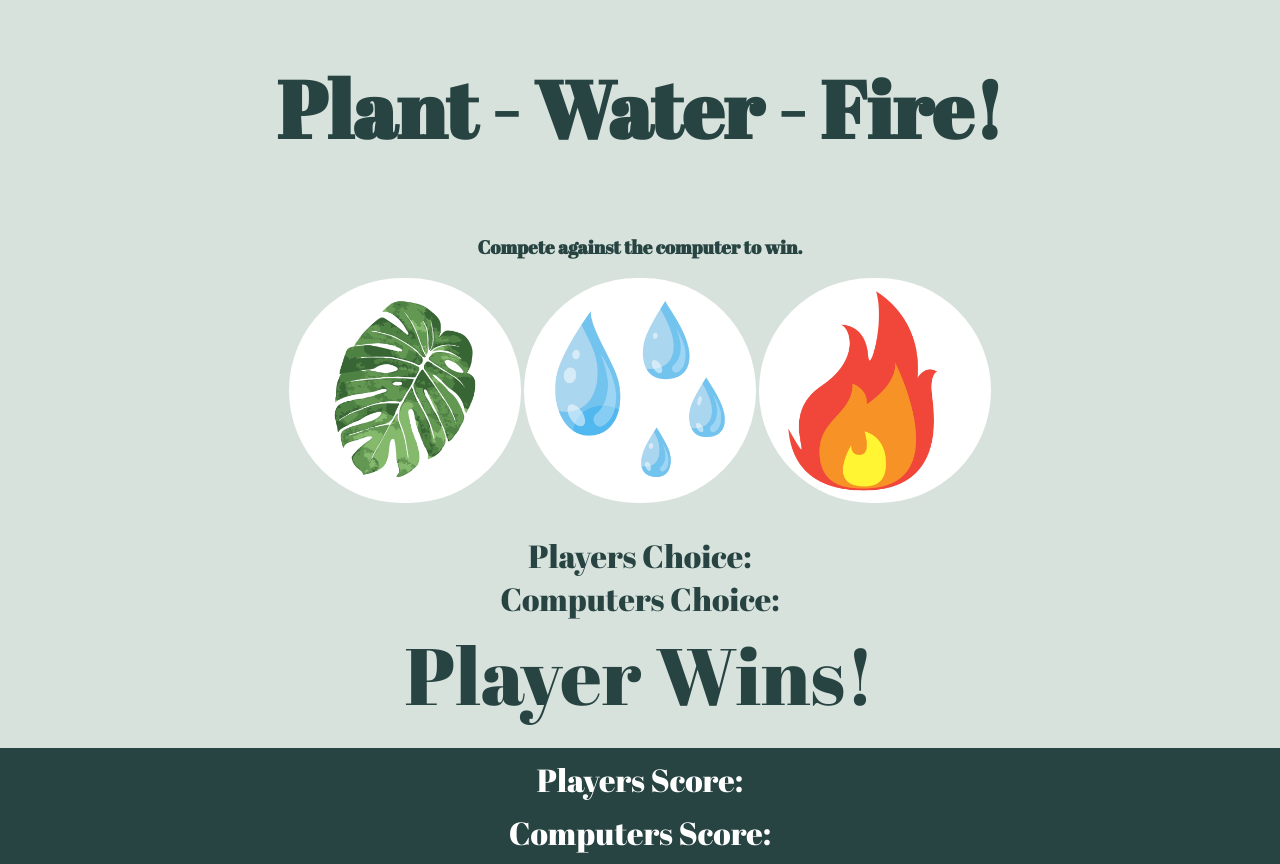
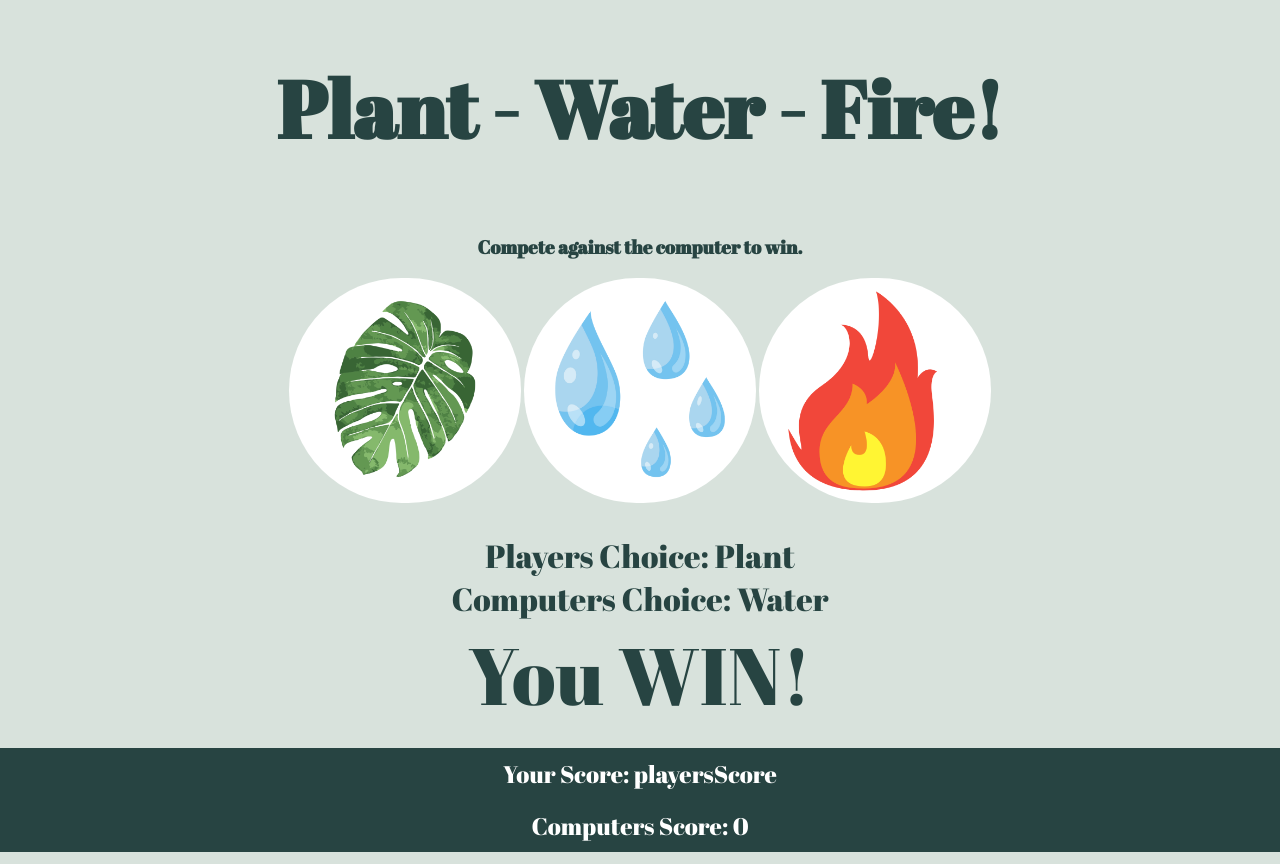
Before and after one commit to Brogandaisy/Plant-Water-Fire, a plain HTML site: page index.html in a window 1280 px wide. Both pictures are taken after a click on the button 405 px from the left and 390 px from the top of the page. Drawn offline with Linux system fonts and the light colour scheme.

Commit message:
Add result display when player wins, or computer wins

```diff
--- a/assets/css/style.css
+++ b/assets/css/style.css
@@ -41,7 +41,7 @@ h1 {
     background: #274442;
 }
 
-#playersChoice, #computersChoice {
+#playersDisplay, #computersDisplay {
     font-size: 2rem;
 }
 
@@ -52,17 +52,15 @@ h1 {
 
 /* Score Area */
 
-.score-area {
+#scoreArea {
     background-color: #274442;
     width: 100%;
-    margin: 20px, 10px;
 }
 
-#playersScore, #computersScore {
+.scoreTally {
     color: white;
-    margin-top: 10px;
-    margin-bottom: 10px;
     font-size: 1.5rem;
+    padding: 10px;
 }
 
 
@@ -82,7 +80,7 @@ h1 {
         font-size: 2rem;
     }
 
-    #playersChoice, #computersChoice {
+    #playersDisplay, #computersDisplay {
         font-size: 1.5rem;
     }
 
@@ -113,7 +111,7 @@ h1 {
         font-size: 3.5rem;
     }
 
-    #playersChoice, #computersChoice {
+    #playersDisplay, #computersDisplay {
         font-size: 2rem;
     }
 
@@ -144,7 +142,7 @@ h1 {
         font-size: 5rem;
     }
 
-    #playersChoice, #computersChoice {
+    #playersDisplay, #computersDisplay {
         font-size: 2rem;
     }
 
--- a/assets/javascript/script.js
+++ b/assets/javascript/script.js
@@ -1,12 +1,50 @@
-const choices = ["plant", "water", "fire"];
+const choices = ["Plant", "Water", "Fire"];
 const playersChoice = document.getElementById("playersChoice");
 const computersChoice = document.getElementById("computersChoice");
 const resultDisplay = document.getElementById("resultDisplay");
+const playersScoreTally = document.getElementById("playersScoreTally");
+const computersScoreTally = document.getElementById("computersScoreTally");
+let playersScore = 0;
+let computersScore = 0;
 
 function playGame(playersChoice) {
 
     const computersChoice = choices[Math.floor(Math.random() * 3)];
+    let result = "";
 
-    console.log(computersChoice);
+    if (playersChoice === computersChoice){
+        result = "It's a tie!";
+    }
+    else {
+        switch(playersChoice){
+            case "Plant" :
+            result = (computersChoice === "Water") ? "You WIN!" : "You LOSE!";
+            break;
+            case "Fire" :
+            result = (computersChoice === "Plant") ? "You WIN!" : "You LOSE!";
+            break;
+            case "Water" :
+            result = (computersChoice === "Fire") ? "You WIN!" : "You LOSE!";
+            break;
+        }
+    }
 
+    playersDisplay.textContent = `Players Choice: ${playersChoice}`;
+    computersDisplay.textContent = `Computers Choice: ${computersChoice}`;
+    resultDisplay.textContent = result;
+
+    resultDisplay.classList.remove();
+
+    switch(result){
+        case "You WIN!":
+            resultDisplay.classList.add();
+            playersScore++;
+            playersScoreTally.textContent = "playersScore";
+            break;
+            case "You LOSE!":
+                resultDisplay.classList.add();
+                computersScore++;
+                computersScoreTally.textContent = "computersScore";
+                break;
+    }
 }
--- a/index.html
+++ b/index.html
@@ -16,18 +16,24 @@
 
     <div class="game-area">
         <div class="choices">
-    <button onclick = "playGame('plant')"><img src="assets/images/plant.png" alt="plant"></button>
-    <button onclick = "playGame('water')"><img src="assets/images/water.png" alt="water"></button>
-    <button onclick = "playGame('fire')"><img src="assets/images/fire.png" alt="fire"></button>
+    <button onclick = "playGame('Plant')"><img src="assets/images/plant.png" alt="plant"></button>
+    <button onclick = "playGame('Water')"><img src="assets/images/water.png" alt="water"></button>
+    <button onclick = "playGame('Fire')"><img src="assets/images/fire.png" alt="fire"></button>
         </div>
 
-        <div id="playersChoice">Players Choice:</div>
-        <div id="computersChoice">Computers Choice:</div>
-        <div id="resultDisplay">Player Wins!</div>
+        <div id="playersDisplay">Your Choice:</div>
+        <div id="computersDisplay">Computers Choice:</div>
+        <div id="resultDisplay"></div>
     </div>
-    <div class="score-area">
-        <div id="playersScore">Players Score:</div>
-        <div id="computersScore">Computers Score:</div>
+
+    <div id="scoreArea">
+    <div class="scoreTally">Your Score:
+        <span id="playersScoreTally">0</span>
+    </div>
+
+    <div class="scoreTally">Computers Score:
+        <span id="computersScoreTally">0</span>
+    </div>
     </div>
 
     <script src="assets/javascript/script.js"></script>
```
